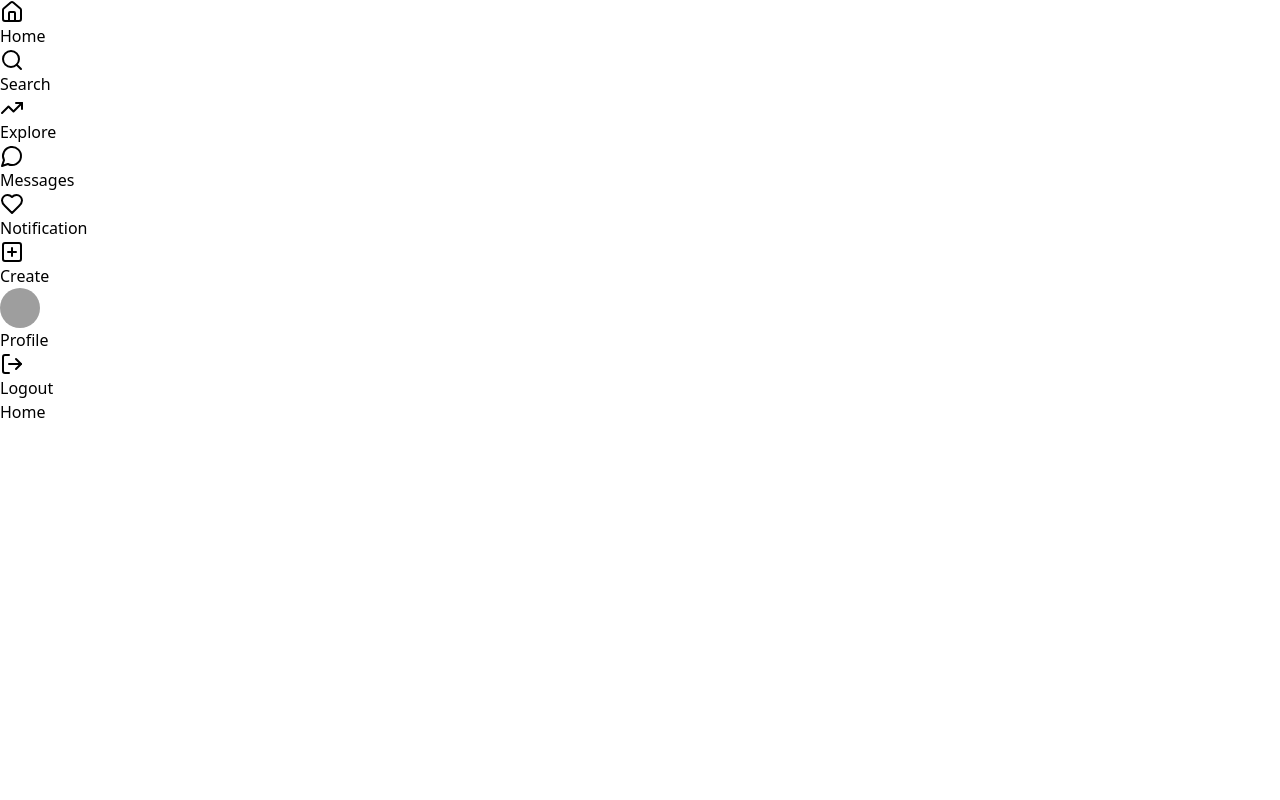
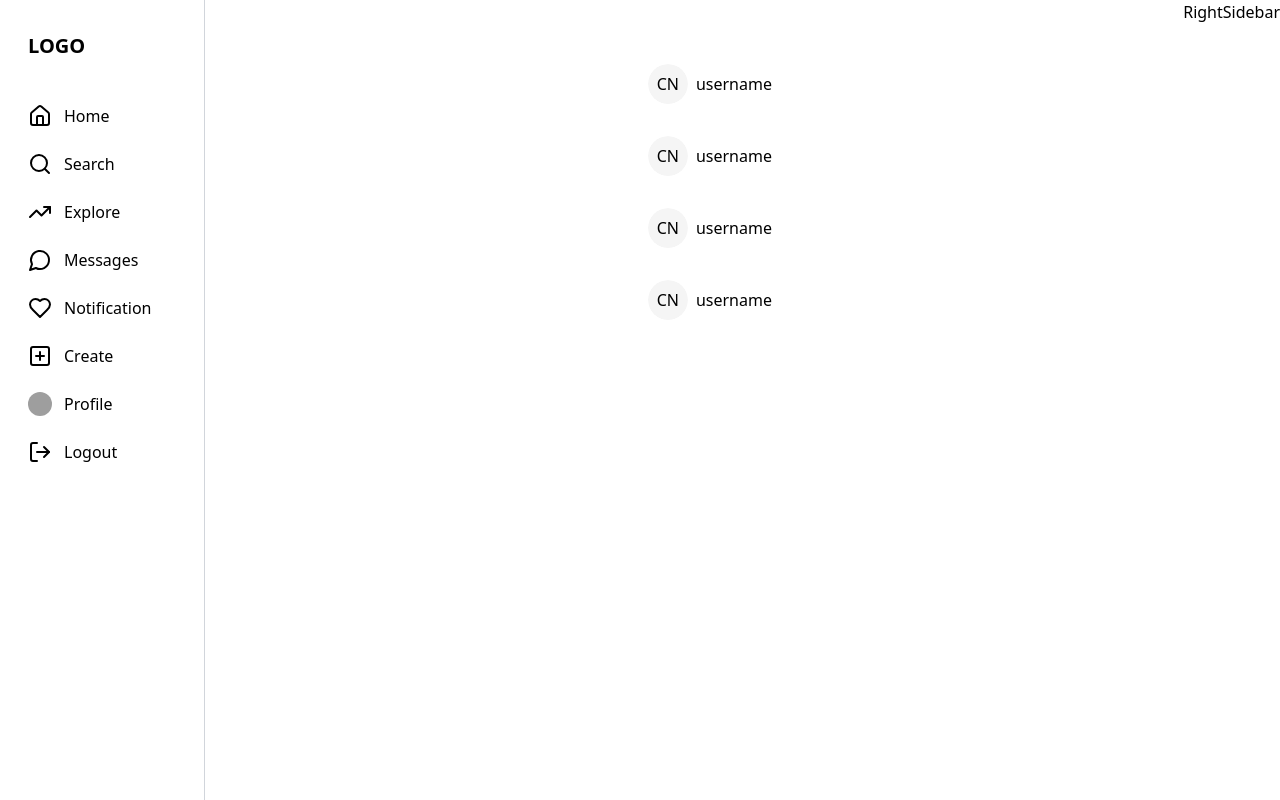
Before and after one commit to Waqarahb786/instagram-clone, a React (Vite) app in the folder frontend/: page / in a window 1280 px wide. Built offline with nearby package versions, Linux system fonts and the light colour scheme; grey boxes are pictures that could not be loaded.

Commit message:
making of left sidebar and its components

```diff
--- /dev/null
+++ b/frontend/src/components/Feed.jsx
@@ -0,0 +1,12 @@
+import Posts from "./Posts"
+
+
+const Feed = () => {
+  return (
+    <div className="flex-1 my-8 flex flex-col items-center pl-[20%]">
+        <Posts/>
+    </div>
+  )
+}
+
+export default Feed
--- a/frontend/src/components/Home.jsx
+++ b/frontend/src/components/Home.jsx
@@ -1,8 +1,17 @@
+import { Outlet } from "react-router-dom"
+import Feed from "./Feed"
+import RightSidebar from "./RightSidebar"
 
 
 const Home = () => {
   return (
-    <div>Home</div>
+    <div className="flex">
+        <div className="flex-grow">
+            <Feed/>
+            <Outlet/>
+        </div>
+        <RightSidebar/>
+    </div>
   )
 }
 
--- a/frontend/src/components/LeftSidebar.jsx
+++ b/frontend/src/components/LeftSidebar.jsx
@@ -8,6 +8,9 @@ import {
   TrendingUp,
 } from "lucide-react";
 import { Avatar, AvatarFallback, AvatarImage } from "./ui/avatar";
+import { toast } from "sonner";
+import axios from "axios";
+import { useNavigate } from "react-router-dom";
 
 const sidebarItems = [
   { icon: <Home />, text: "Home" },
@@ -18,7 +21,7 @@ const sidebarItems = [
   { icon: <PlusSquare />, text: "Create" },
   {
     icon: (
-      <Avatar>
+      <Avatar className="w-6 h-6">
         <AvatarImage src="https://github.com/shadcn.png" />
         <AvatarFallback>CN</AvatarFallback>
       </Avatar>
@@ -29,16 +32,35 @@ const sidebarItems = [
 ];
 
 const LeftSidebar = () => {
+    const navigate = useNavigate()
+    const logoutHandler = async()=>{
+        try {
+            const res = await axios.get('http://localhost:8000/api/v1/user/logout',{withCredentials:true})
+            if(res.data.success){
+                navigate('/login')
+                toast.success(res.data.message)
+            }
+        } catch (error) {
+            toast.error(error.response.data.message)
+        }
+    }
+    const sidebarHandler=(textType)=>{
+        if(textType === 'Logout') logoutHandler()
+    }
   return (
-  <div>
+  <div className="fixed top-0 z-10 left-0 px-4 border-r border-gray-300 w-[16%] h-screen">
+    <div className="flex flex-col">
+        <h1 className="my-8 pl-3 font-bold text-xl">LOGO</h1>
     {sidebarItems.map((item,index)=>{
         return(
-            <div key={index}>
+            <div onClick={()=>sidebarHandler(item.text)} key={index} className="flex items-center gap-3 relative hover:bg-gray-100 cursor-pointer rounded-lg p-3 ">
                 {item.icon}
                 <span>{item.text}</span>
             </div>
         )
     })}
+    </div>
+
   </div>
 );
 };
--- /dev/null
+++ b/frontend/src/components/Post.jsx
@@ -0,0 +1,23 @@
+import { AvatarImage } from "@radix-ui/react-avatar"
+import { Avatar, AvatarFallback } from "./ui/avatar"
+
+
+const Post = () => {
+  return (
+    <div className="my-8 w-full max-w-sm mx-auto">
+        <div className="flex items-center justify-between">
+        <div className="flex items-center gap-2">
+        <Avatar>
+            <AvatarImage src="" alt="post_image"/>
+            <AvatarFallback>CN</AvatarFallback>
+        </Avatar>
+        <h1>username</h1>
+        </div>
+        </div>
+
+
+    </div>
+  )
+}
+
+export default Post
--- /dev/null
+++ b/frontend/src/components/Posts.jsx
@@ -0,0 +1,12 @@
+import Post from "./Post"
+
+
+const Posts = () => {
+  return (
+    <div>
+        {[1,2,3,4].map((item,index)=> <Post key={index}/>)}
+    </div>
+  )
+}
+
+export default Posts
--- /dev/null
+++ b/frontend/src/components/RightSidebar.jsx
@@ -0,0 +1,9 @@
+
+
+const RightSidebar = () => {
+  return (
+    <div>RightSidebar</div>
+  )
+}
+
+export default RightSidebar
```
